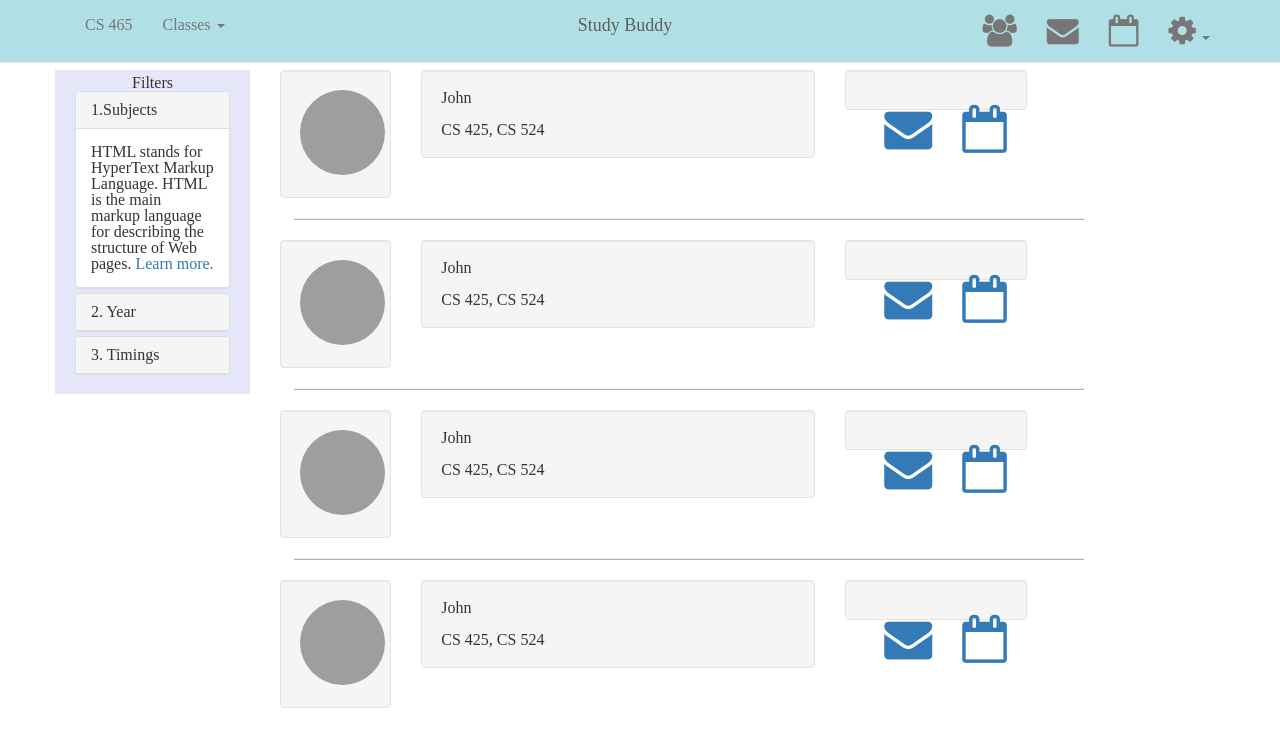
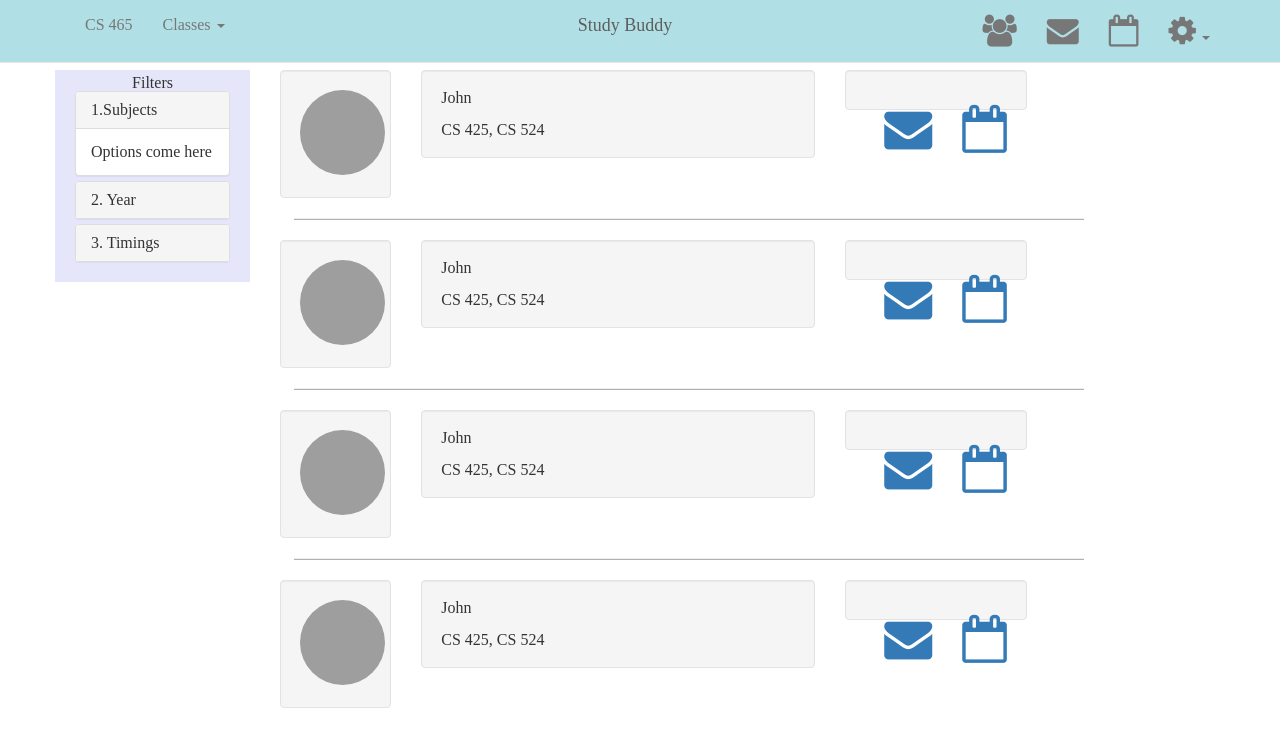
Before and after one commit to timthejiang/study-buddy, a plain HTML site: page contacts.html in a window 1280 px wide. Drawn offline with nearby package versions, Linux system fonts and the light colour scheme; grey boxes are pictures that could not be loaded; a script that the page names is missing.

Commit message:
Madified the content in the contacts page

```diff
--- a/contacts.html
+++ b/contacts.html
@@ -113,7 +113,7 @@
             </div>
             <div id="collapseOne" class="panel-collapse collapse in">
                 <div class="panel-body">
-                    <p>HTML stands for HyperText Markup Language. HTML is the main markup language for describing the structure of Web pages. <a href="http://www.tutorialrepublic.com/html-tutorial/" target="_blank">Learn more.</a></p>
+                    <p> Options come here</p>
                 </div>
             </div>
         </div>
@@ -125,7 +125,7 @@
             </div>
             <div id="collapseTwo" class="panel-collapse collapse">
                 <div class="panel-body">
-                    <p>Bootstrap is a powerful front-end framework for faster and easier web development. It is a collection of CSS and HTML conventions. <a href="http://www.tutorialrepublic.com/twitter-bootstrap-tutorial/" target="_blank">Learn more.</a></p>
+                    <p>Options come here</a></p>
                 </div>
             </div>
         </div>
@@ -137,7 +137,7 @@
             </div>
             <div id="collapseThree" class="panel-collapse collapse">
                 <div class="panel-body">
-                    <p>CSS stands for Cascading Style Sheet. CSS allows you to specify various style properties for a given HTML element such as colors, backgrounds, fonts etc. <a href="http://www.tutorialrepublic.com/css-tutorial/" target="_blank">Learn more.</a></p>
+                    <p>Options come here</p>
                 </div>
             </div>
         </div>
```
